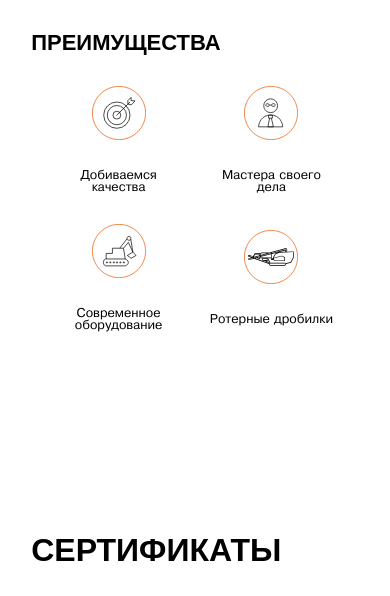
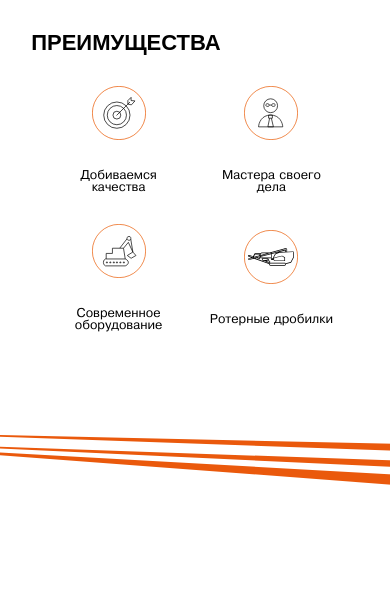
Before and after one commit to Ver0n1cka/saf-med, a PHP site: page / in a window 390 px wide; the page is wider, and only the part inside the window is pictured. Shown: the part 1551-2147 px from the top of that part. Run offline with PHP 8.4, Linux system fonts and the light colour scheme; some web fonts are replaced.

Commit message:
sert-img

```diff
--- a/css/style.css
+++ b/css/style.css
@@ -287,7 +287,7 @@ hr{
 }
 
 .header__menu-link:hover{
-    text-shadow: 3px 3px 5px #9b0600;
+    text-decoration: underline;
 }
 
 .burger, .burger-checkbox{
@@ -463,6 +463,9 @@ hr{
     bottom: 0;
 }
 
+footer{
+    margin-top: 200px;
+}
 
 
 .footer{
@@ -1198,11 +1201,16 @@ h2{
     }
 }
 
+.sert-img{
+    width: 100%;
+}
+
 
 .sertificat{
     margin-top: 10vw;
     margin-bottom: 10vw;
 }
+
 
 
 .sertificat__slider{
@@ -1606,6 +1614,16 @@ h2{
 }
 
 @media(max-width:666px){
+    .sert-img-cont{
+        display: flex;
+        flex-direction: column;
+    }
+    .sert-img{
+        width: 666px;
+        overflow: hidden;
+        justify-self: center;
+        align-self: center;
+    }
 
     .sertificat__slider__images img{
         width: 260%;
--- a/index.html
+++ b/index.html
@@ -281,6 +281,10 @@
         </div>
 
     </section>
+    <div class="sert-img-cont">
+        <img src="img/index/sert-top.svg" alt="" class="sert-img">
+    </div>
+
 
     <section class="sertificat" id="sertificat">
         <h1>СЕРТИФИКАТЫ</h1>
@@ -346,7 +350,9 @@
             </div>
         </div>
     </section>
-
+    <div class="sert-img-cont">
+        <img src="img/index/sert-bottom.svg" alt="" class="sert-img">
+    </div>
     <section class="contacts" id="contacts">
         <h1 class="title">КОНТАКТЫ</h1>
         <div class="contacts__cont">
```
Also changed, not shown: img/index/sert-bottom.svg (added), img/index/sert-top.svg (added).
